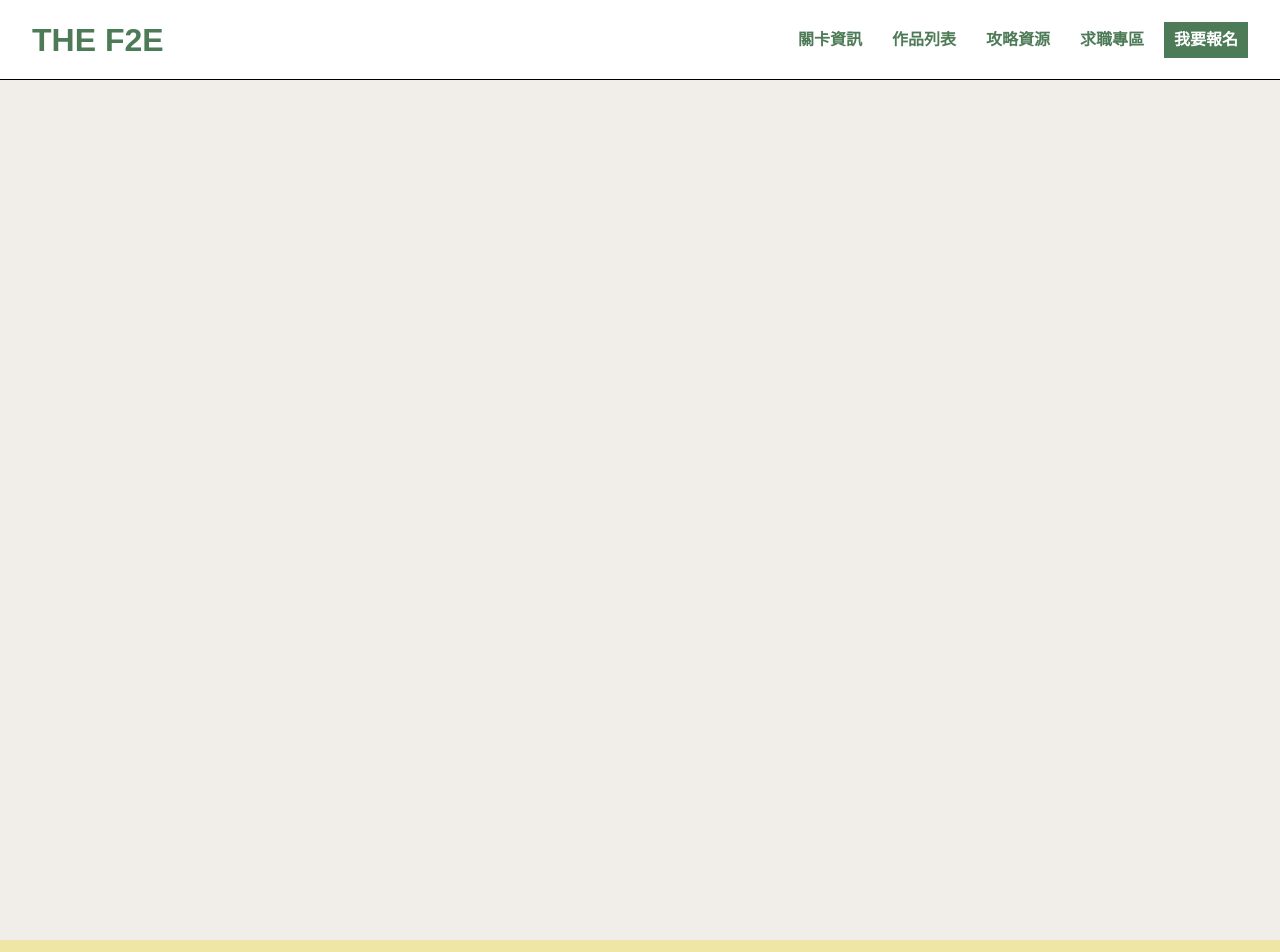
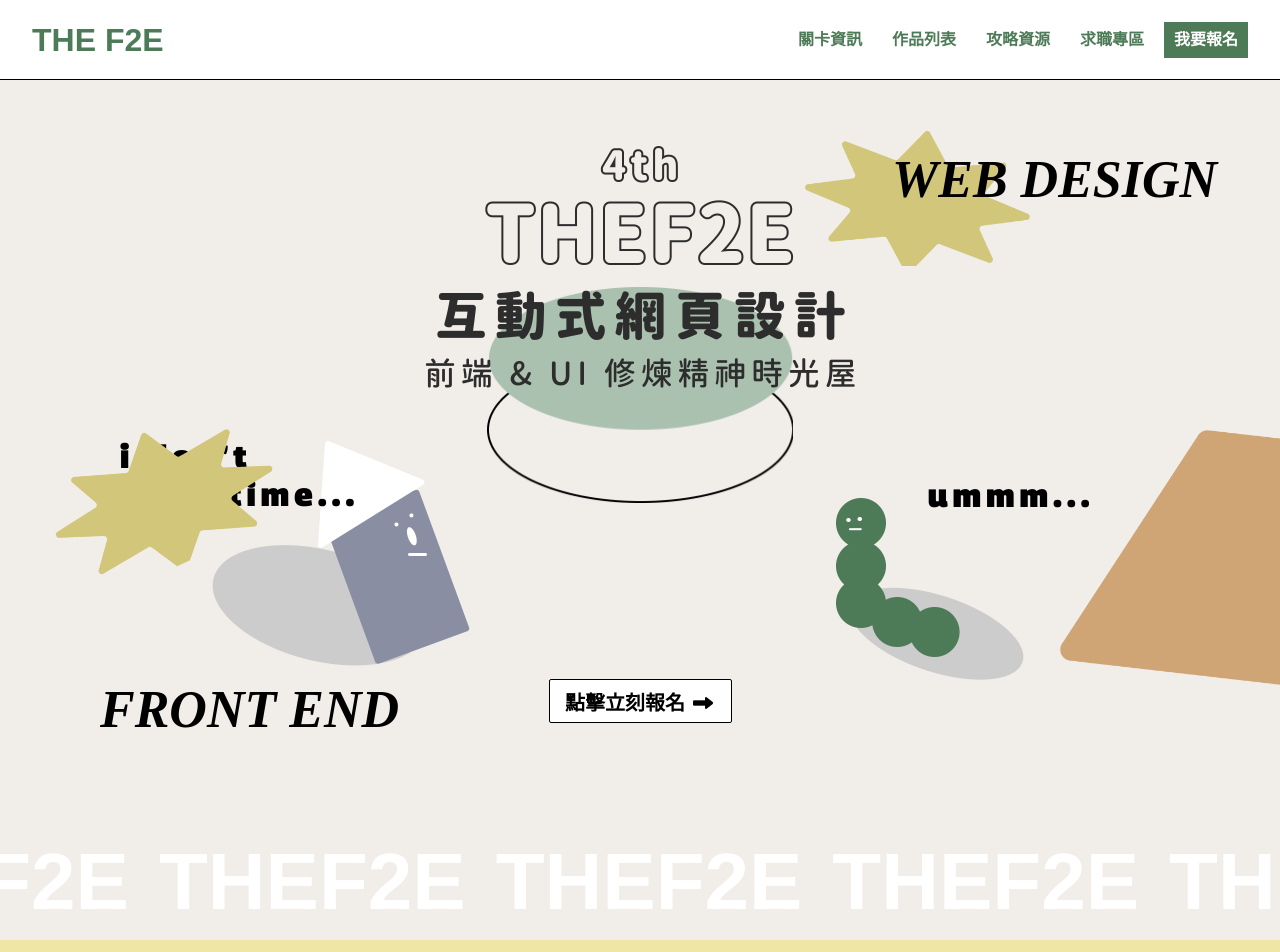
Before and after one commit to CoryZong/theF2E_week1, a React (Vite) app: page /#/ in a window 1280 px wide. Shown: the top 952 px of the page. Built offline with nearby package versions, Linux system fonts and the light colour scheme; a web font is replaced by a local one.

Commit message:
test: 回復測試前狀態

```diff
--- a/src/page/homepage/index.jsx
+++ b/src/page/homepage/index.jsx
@@ -7,9 +7,9 @@ import { HomepageFooter } from "./component/HomepageFooter";
 export default () => {
   return (
     <div className="homepage">
-      {/*<HomepageTitle />*/}
-      {/*<HomepageBody />*/}
-      {/*<HomepageFooter />*/}
+      <HomepageTitle />
+      <HomepageBody />
+      <HomepageFooter />
     </div>
   );
 };
```
Also changed, not shown: 18 other files (tests, documents, lock files or other folders).
